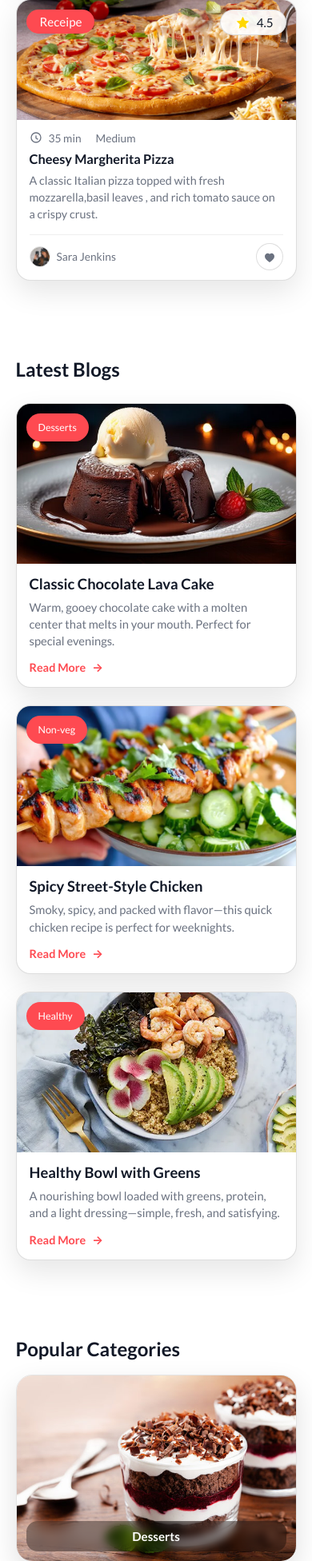
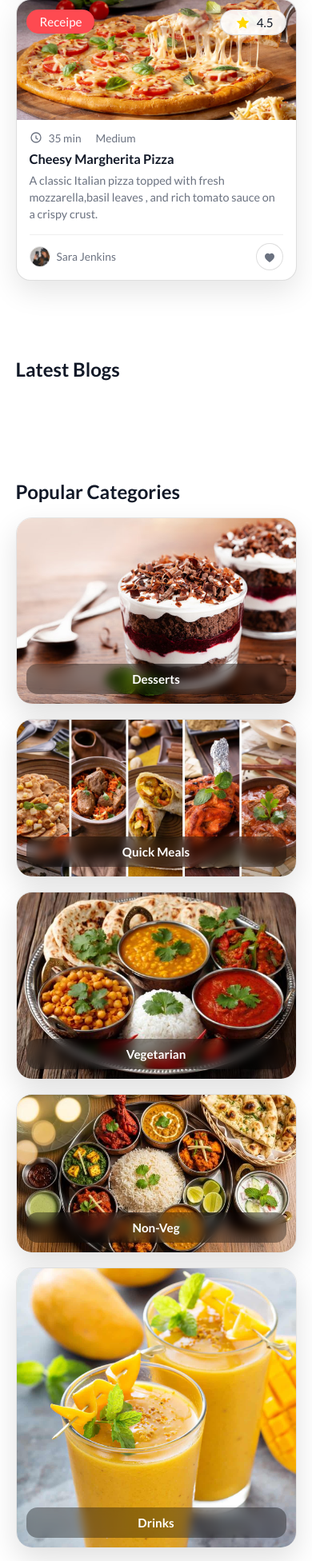
Before and after one commit to sindhu-coder-byte/food_blogs_recipes, a Django app: page / in a window 390 px wide. Shown: the part 2010-3962 px from the top of the page at 80% size. Run offline with Django 5.2, Linux system fonts and the light colour scheme; data that the repository does not hold is empty.

```diff
--- a/myapp/templates/myapp/index.html
+++ b/myapp/templates/myapp/index.html
@@ -286,13 +286,10 @@
 
 <section id="latest-blogs" class="section">
   <div class="section-header">
-    <div>
     <h2>Latest Blogs</h2>
-    </div>
   </div>
 
   <div class="blog-grid">
-    <!-- Card 1 -->
     {% for blog in blogs %}
     <article class="blog-card">
       <div class="blog-media">
@@ -303,9 +300,7 @@
       <div class="blog-body">
         <h3>{{ blog.title }}</h3>
 
-    <p>
-      {{ blog.description|truncatewords:15 }}
-    </p>
+        <p>{{ blog.description|truncatewords:15 }}</p>
 
         {% if blog.pk %}
           <a href="{% url 'blog_detail' blog.pk %}" class="read-more">
@@ -315,54 +310,6 @@
       </div>
     </article>
     {% endfor %}
-
-    <!-- Card 2 -->
-    <article class="blog-card">
-      <div class="blog-media">
-        <img src="{% static 'myapp/images/Image45.jpg' %}" alt="Classic Chocolate Lava Cake" />
-        <span class="blog-badge">Desserts</span>
-      </div>
-      <div class="blog-body">
-        <h3>Classic Chocolate Lava Cake</h3>
-        <p>
-          Warm, gooey chocolate cake with a molten center that melts in your mouth.
-          Perfect for special evenings.
-        </p>
-        <a href="#" class="read-more">Read More <span>→</span></a>
-      </div>
-    </article>
-
-    <!-- Card 3 -->
-    <article class="blog-card">
-      <div class="blog-media">
-        <img src="{% static 'myapp/images/Image20.webp' %}" alt="Spicy Street-Style Chicken" />
-        <span class="blog-badge">Non-veg</span>
-      </div>
-      <div class="blog-body">
-        <h3>Spicy Street-Style Chicken</h3>
-        <p>
-          Smoky, spicy, and packed with flavor—this quick chicken recipe is perfect
-          for weeknights.
-        </p>
-        <a href="#" class="read-more">Read More <span>→</span></a>
-      </div>
-    </article>
-
-    <!-- Card 4 -->
-    <article class="blog-card">
-      <div class="blog-media">
-        <img src="{% static 'myapp/images/quinoa-avocado-bowl-fb.webp' %}" alt="Healthy Bowl with Greens" />
-        <span class="blog-badge">Healthy</span>
-      </div>
-      <div class="blog-body">
-        <h3>Healthy Bowl with Greens</h3>
-        <p>
-          A nourishing bowl loaded with greens, protein, and a light dressing—simple,
-          fresh, and satisfying.
-        </p>
-        <a href="#" class="read-more">Read More <span>→</span></a>
-      </div>
-    </article>
   </div>
 </section>
 
```
Lines whose indentation alone changed are shown as unchanged.
